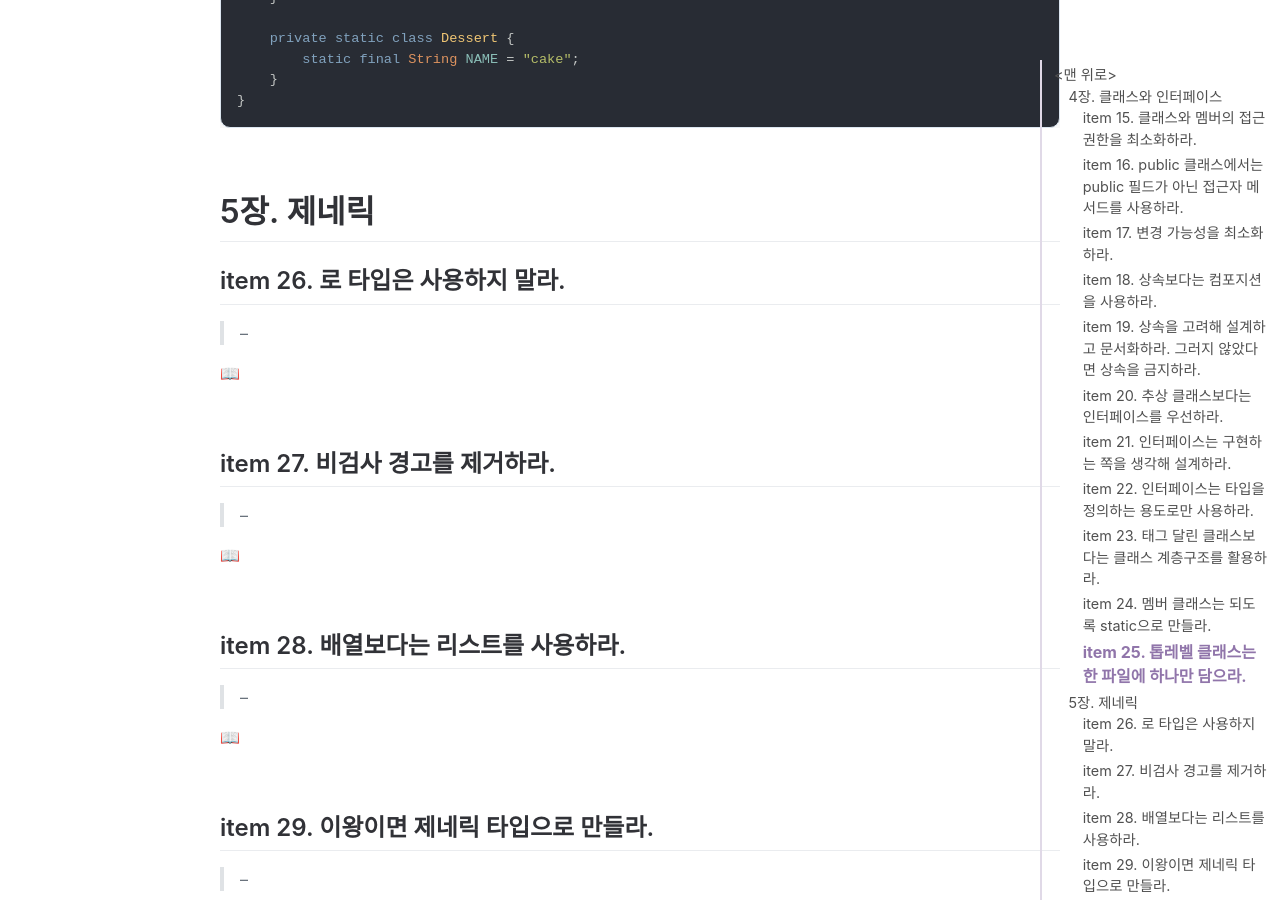
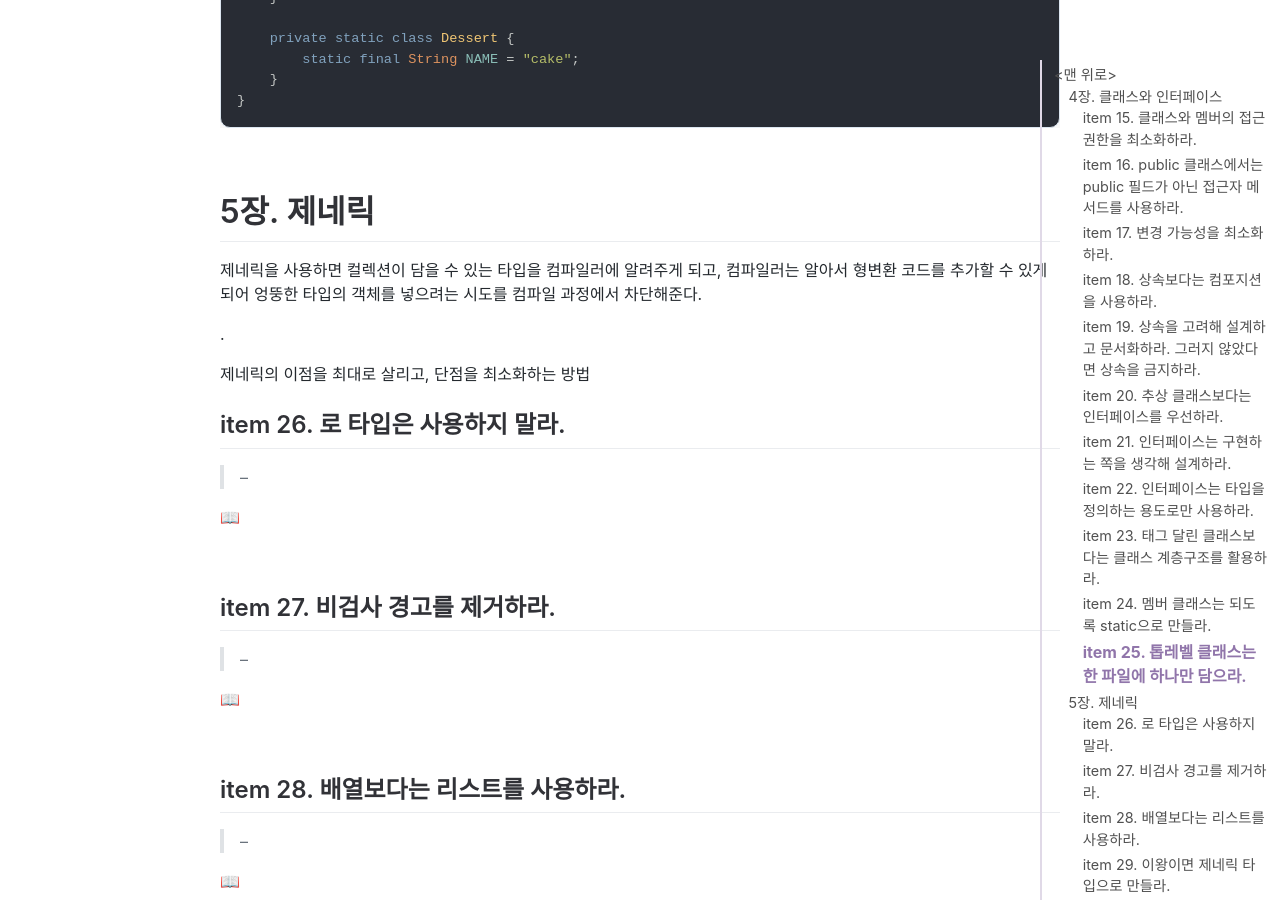
Before and after one commit to jihunparkme/jihunparkme.github.io, a Jekyll site: the page built from _posts/2023-04-22-Effective-Java-Class-Interface-Generics.md, in a window 1280 px wide and 900 px high, scrolled down 13436 px. Built offline with Jekyll 4.4.1, drawn with Linux system fonts in a browser that asks for light colours; nearby versions of some CDN libraries; comment, search, counter and statistics services are not loaded.

Commit message:
[EJ] 제네렉 소개

```diff
--- a/_posts/2023-04-22-Effective-Java-Class-Interface-Generics.md
+++ b/_posts/2023-04-22-Effective-Java-Class-Interface-Generics.md
@@ -583,6 +583,12 @@ public class Sample {
 
 # 5장. 제네릭
 
+제네릭을 사용하면 컬렉션이 담을 수 있는 타입을 컴파일러에 알려주게 되고, 컴파일러는 알아서 형변환 코드를 추가할 수 있게 되어 엉뚱한 타입의 객체를 넣으려는 시도를 컴파일 과정에서 차단해준다.
+
+.
+
+제네릭의 이점을 최대로 살리고, 단점을 최소화하는 방법
+
 ## item 26. 로 타입은 사용하지 말라.
 
 > --
```
